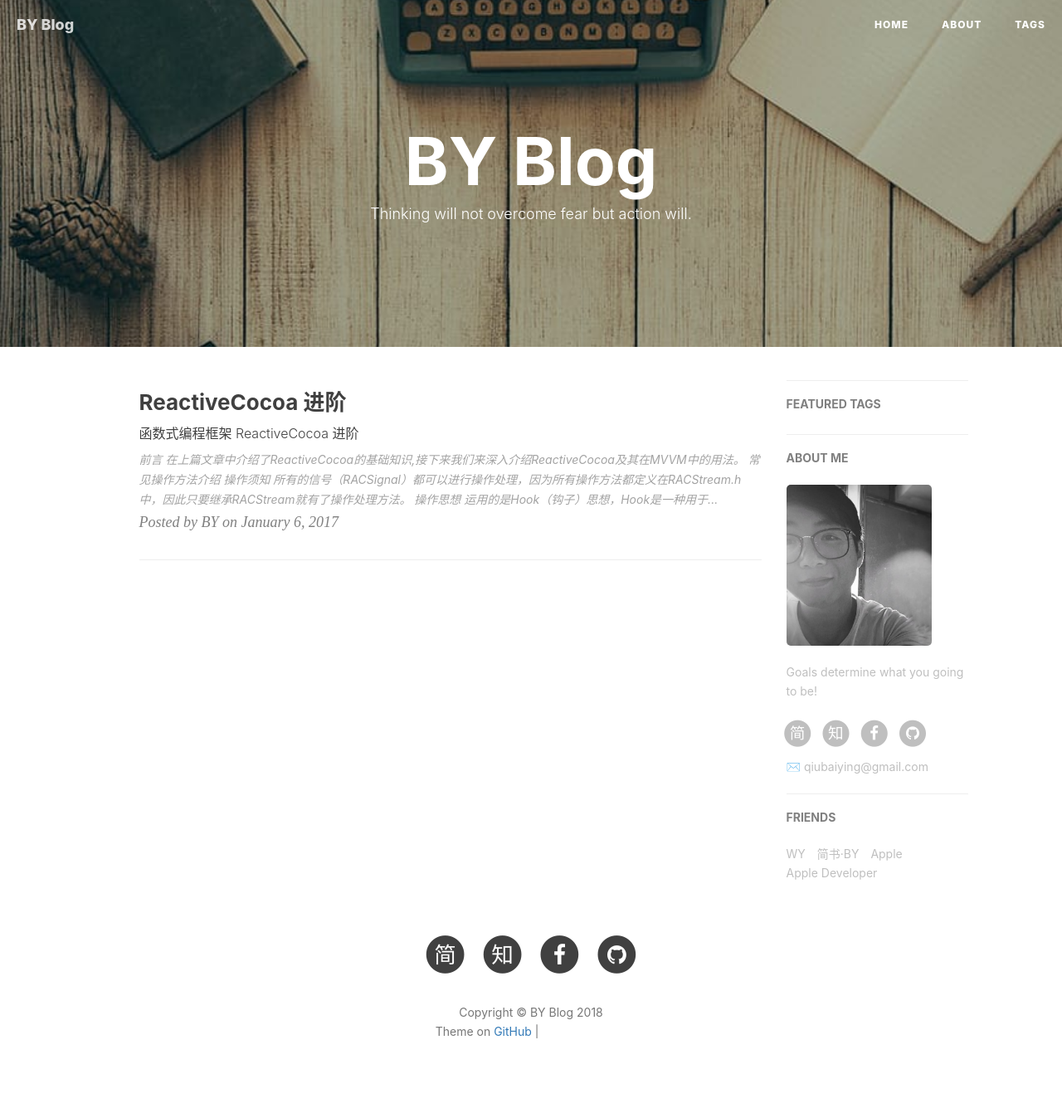
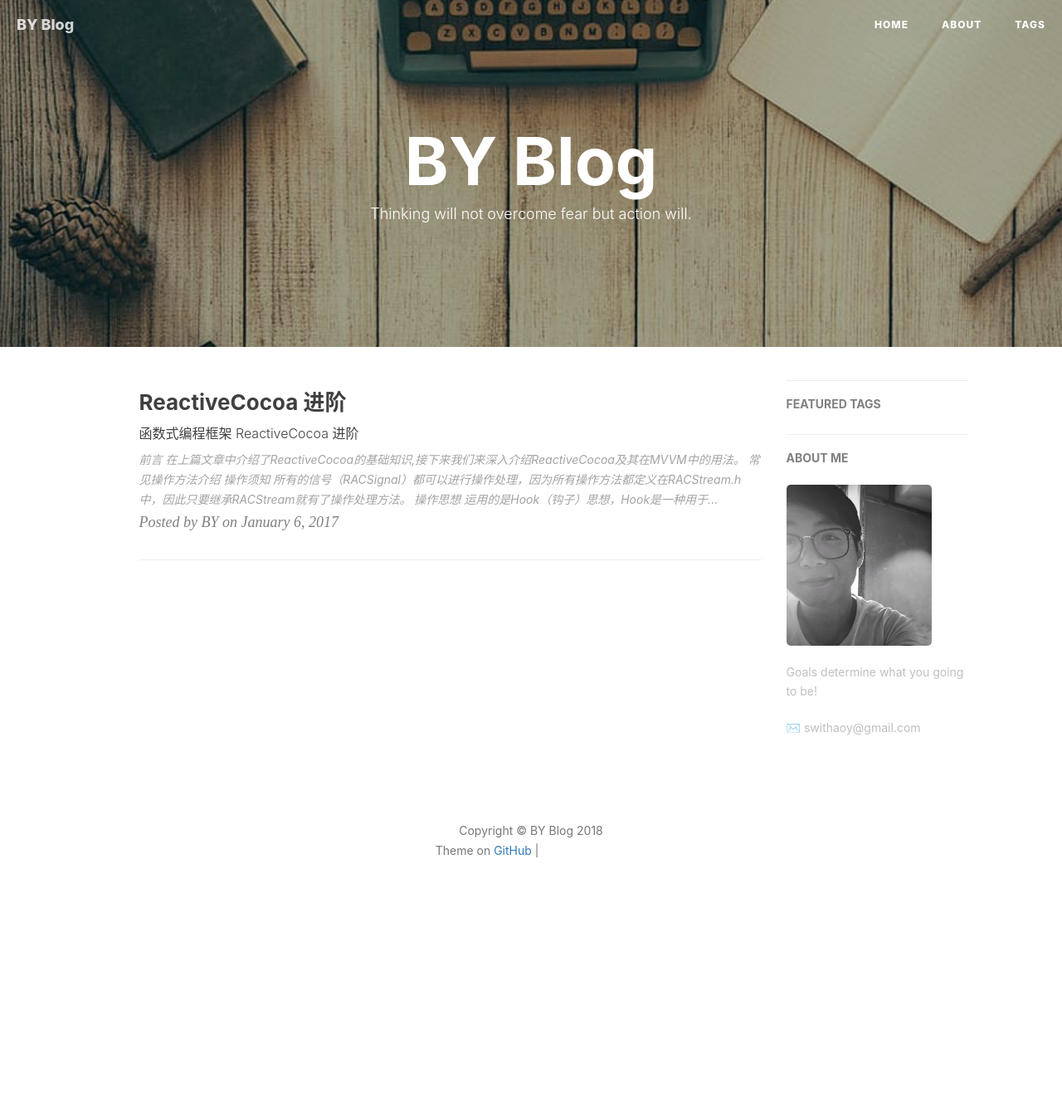
Before and after one commit to HowieYuan/HY, a Jekyll site: the page built from index.html, in a window 1280 px wide. Shown: the whole page at 83% size. Built offline with Jekyll 4.4.1, drawn with Linux system fonts in a browser that asks for light colours; nearby versions of some CDN libraries; the list of posts is cut into pages by our own code; comment, search, counter and statistics services are not loaded; after the commit the page ends 1129 px from its top, so only the background shows below that; some of the changed lines change nothing that is shown; grey boxes are pictures that could not be loaded.

Commit message:
Update _config.yml

```diff
--- a/_config.yml
+++ b/_config.yml
@@ -1,13 +1,13 @@
 # Site settings
 title: BY Blog
-SEOTitle: 柏荧的博客 | BY Blog
+SEOTitle: Howie的博客 | BY Blog
 header-img: img/post-bg-desk.jpg
-email: qiubaiying@gmail.com
-description: "Every failure is leading towards success."
-keyword: "BY, BY Blog, 柏荧的博客, qiubaiying, 邱柏荧, iOS, Apple, iPhone"
-url: "http://qiubaiying.github.io"          # your host, for absolute URL
+email: swithaoy@gmail.com
+description: "a self-motivated boy who love programming. 兴趣与上进心至上。"
+keyword: "BY, BY Blog, Howie的博客, Howie, Java"
+url: "https://howieyuan.github.io/"          # your host, for absolute URL
 baseurl: ""      # for example, '/blog' if your blog hosted on 'host/blog'
-github_repo: "https://github.com/qiubaiying/qiubaiying.github.io.git" # you code repository
+github_repo: "https://github.com/HowieYuan/HowieYuan.github.io" # you code repository
 
 # Sidebar settings
 sidebar: true                           # whether or not using Sidebar.
@@ -17,12 +17,12 @@
 
 
 # SNS settings
-RSS: false
+# RSS: false
 # weibo_username:     qiubaiying
-zhihu_username:     qiubaiying
-github_username:    qiubaiying
-facebook_username:  baiying.qiu.7
-jianshu_username:   e71990ada2fd
+# zhihu_username:     qiubaiying
+# github_username:    qiubaiying
+# facebook_username:  baiying.qiu.7
+# jianshu_username:   e71990ada2fd
 #twitter_username:   qiubaiying
 
 
@@ -97,18 +97,18 @@
 
 
 # Friends
-friends: [
-    {
-        title: "WY",
-        href: "http://zhengwuyang.com"
-    },{
-        title: "简书·BY",
-        href: "http://www.jianshu.com/u/e71990ada2fd"
-    },{
-        title: "Apple",
-        href: "https://apple.com"
-    },{
-        title: "Apple Developer",
-        href: "https://developer.apple.com/"
-    }
-]
+# friends: [
+#     {
+#         title: "WY",
+#         href: "http://zhengwuyang.com"
+#     },{
+#         title: "简书·BY",
+#         href: "http://www.jianshu.com/u/e71990ada2fd"
+#     },{
+#         title: "Apple",
+#         href: "https://apple.com"
+#     },{
+#         title: "Apple Developer",
+#         href: "https://developer.apple.com/"
+#     }
+# ]
```
